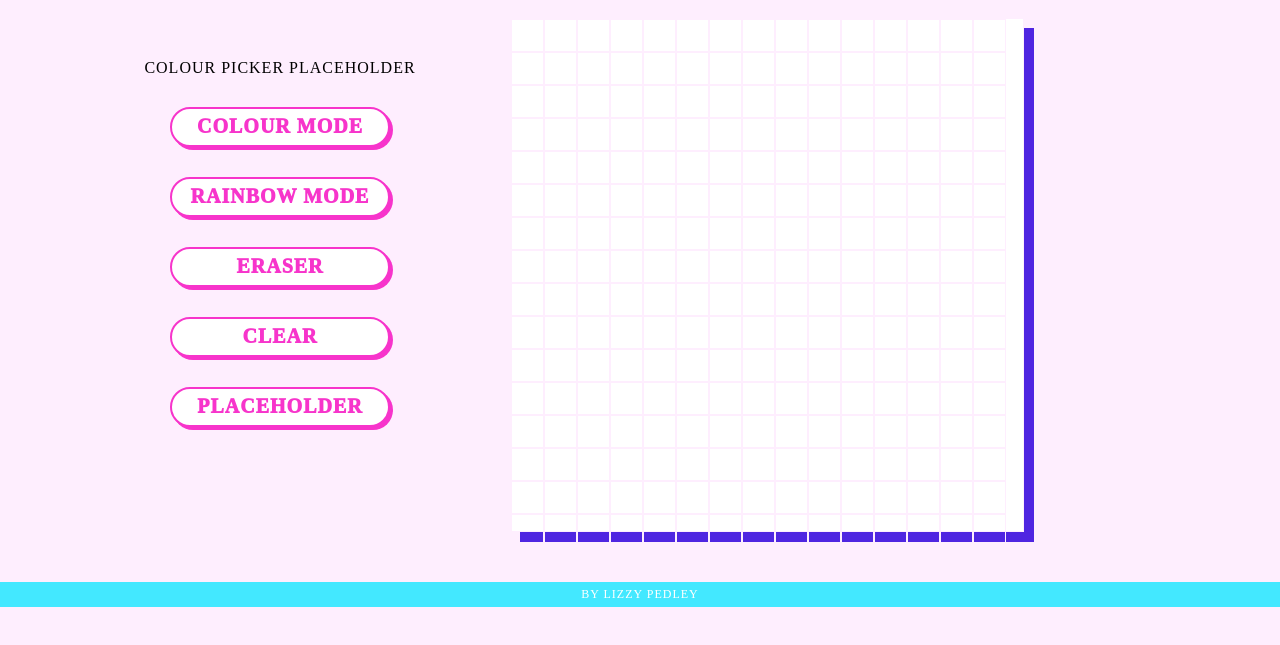
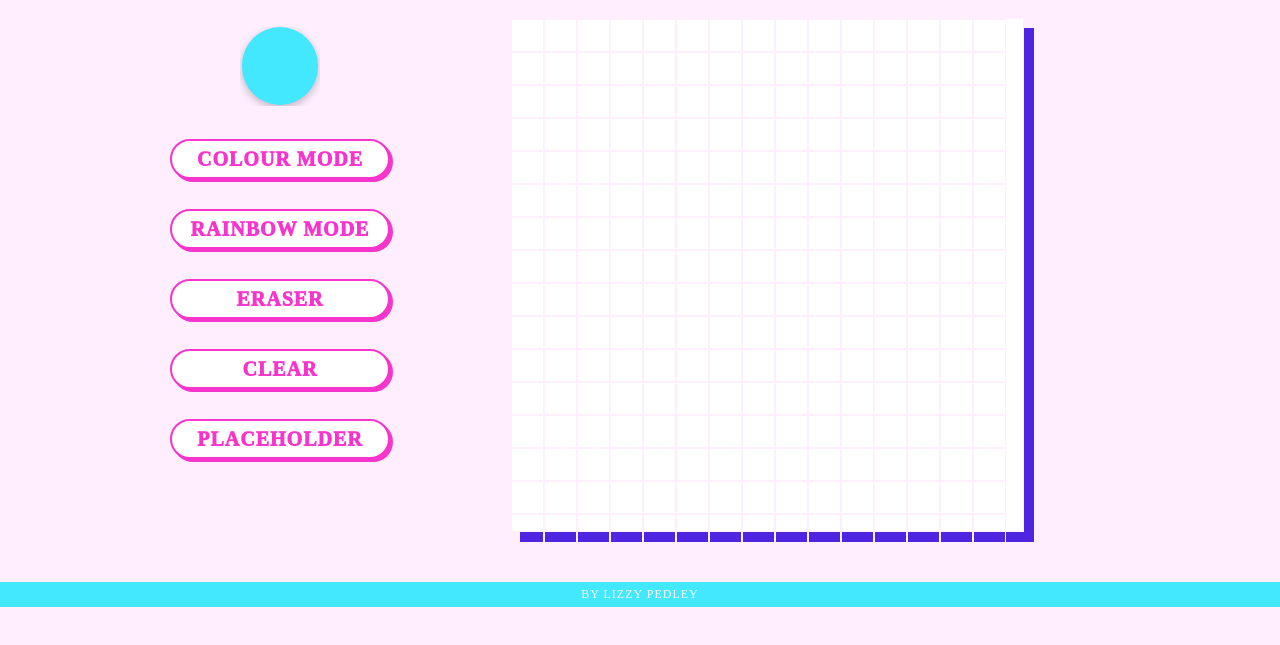
Before and after one commit to EPedley/Etch-a-sketch, a plain HTML site: page index.html in a window 1280 px wide. Shown: the part 97-742 px from the top of the page. Drawn offline with Linux system fonts and the light colour scheme; a web font is replaced by a local one.

Commit message:
Added the CSS and JS for the colour picker

```diff
--- a/index.html
+++ b/index.html
@@ -13,7 +13,7 @@
             <div class="button-container">
                 <div class="buttons">
                     <ul>
-                        <li>COLOUR PICKER PLACEHOLDER</li>
+                        <li><input type='color' id="colour-picker" value="#43E8FF"></input></li>
                         <li><button id="paint-button" class="colour-mode">COLOUR MODE</id></class></button></li>
                         <li><button id="paint-button" class="rainbow-mode">RAINBOW MODE</id></class></button></li>
                         <li><button id="paint-button" class="eraser-mode">ERASER</id></class></button></li>
--- a/javascript.js
+++ b/javascript.js
@@ -1,4 +1,4 @@
-let DEFAULTCOLOUR = "black";
+let DEFAULTCOLOUR = "#43E8FF";
 let DEFAULTGRID = "16";
 let DEFAULTSETTING = "colour";
 
@@ -61,7 +61,6 @@ function paint(paintSetting, paintColour) {
                 let green = Math.floor((Math.random() * 255) + 1);
                 let blue = Math.floor((Math.random() * 255) + 1);
                 let randomColour = `rgb(${red},${green},${blue})`;
-                console.log(randomColour);
                 boxes[i].style.backgroundColor = randomColour;
             });
         }
@@ -88,6 +87,10 @@ sizeToggle.addEventListener("click", function() {
     setGrid(32);
 });
 
+document.getElementById("colour-picker").addEventListener("change", (e) => {
+    paintColour = e.target.value;
+})
+
 //set the paint colour when a button is clicked
 const rainbowModeClicked = document.querySelector(".rainbow-mode");
 rainbowModeClicked.addEventListener("click", function() {
@@ -97,8 +100,6 @@ rainbowModeClicked.addEventListener("click", function() {
 const colourModeClicked = document.querySelector(".colour-mode");
 colourModeClicked.addEventListener("click", function() {
     paintSetting = "colour";
-    //update to the colour from the colour picker
-    paintColour = "black";
 });
 
 const eraserModeClicked = document.querySelector(".eraser-mode");
@@ -108,8 +109,7 @@ eraserModeClicked.addEventListener("click", function() {
 });
 //end of colour choosing
 
-
-//reset the grid if button is clicked
+//once the user clicks in the grid they should start painting
 grid.addEventListener("mousedown", function() {
     paint(paintSetting, paintColour);
 });
@@ -119,3 +119,9 @@ const clearButton = document.querySelector(".clear-button");
 clearButton.addEventListener("click", function() {
     clear();
 });
+
+
+//TODO
+//Make it so the buttons stay down
+
+//Make it so that the pen stops on mouse up
--- a/style.css
+++ b/style.css
@@ -53,7 +53,7 @@ button {
     color: white;
     transform: translateY(2px);
     transform: translateX(2px);
-    transition-duration: 1s;
+    transition-duration: 0.1s;
 }
 
 #grid {
@@ -96,3 +96,25 @@ button {
     font-size: 12px;
     padding: 5px 0px;
 }
+
+input[type='color']:hover {
+    cursor: pointer;
+  }
+
+input[type='color'] {
+    width: 80px;
+    height: 80px;
+    border: none;
+    background-color: #feeefe;
+  }
+
+input[type='color']::-webkit-color-swatch-wrapper {
+    padding: 0;
+  }
+
+input[type='color']::-webkit-color-swatch {
+    border: none;
+    border-radius: 50px;
+    box-shadow: rgba(0, 0, 0, 0.24) 0px 3px 8px;
+    background-color: #feeefe;
+}
```
